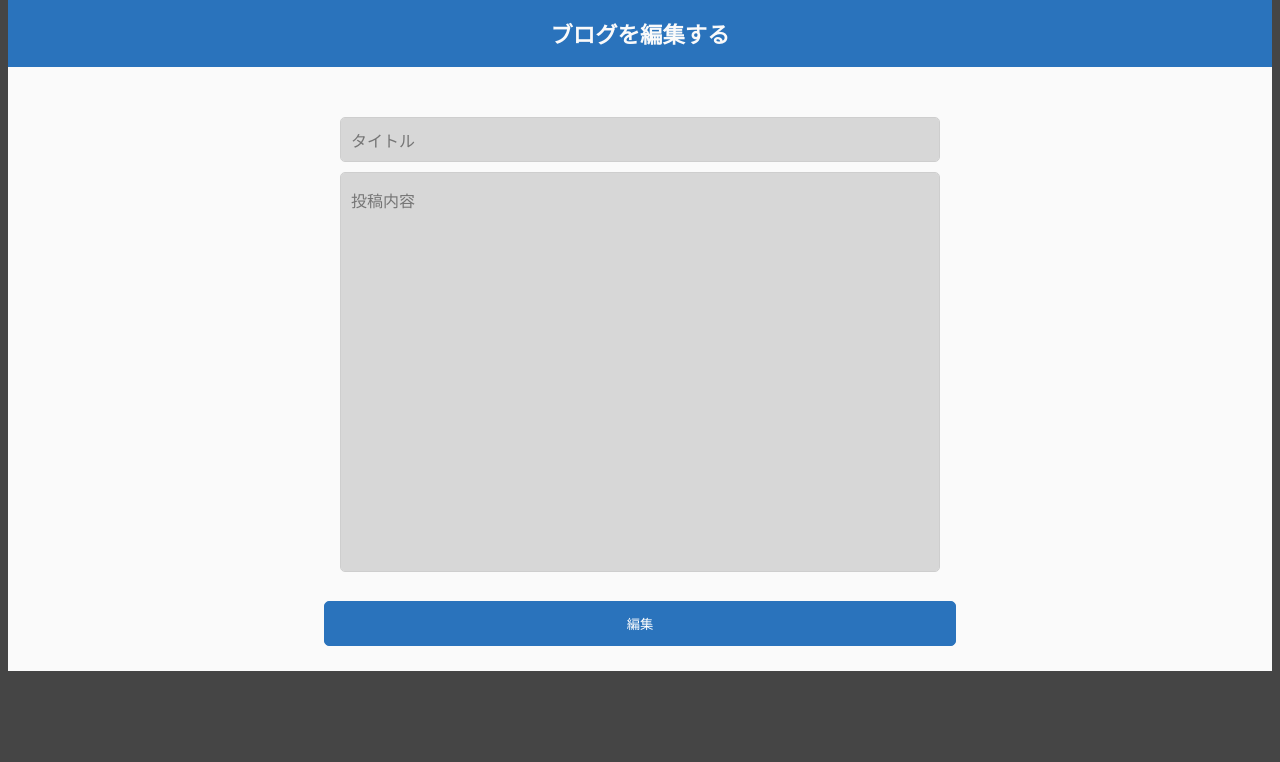
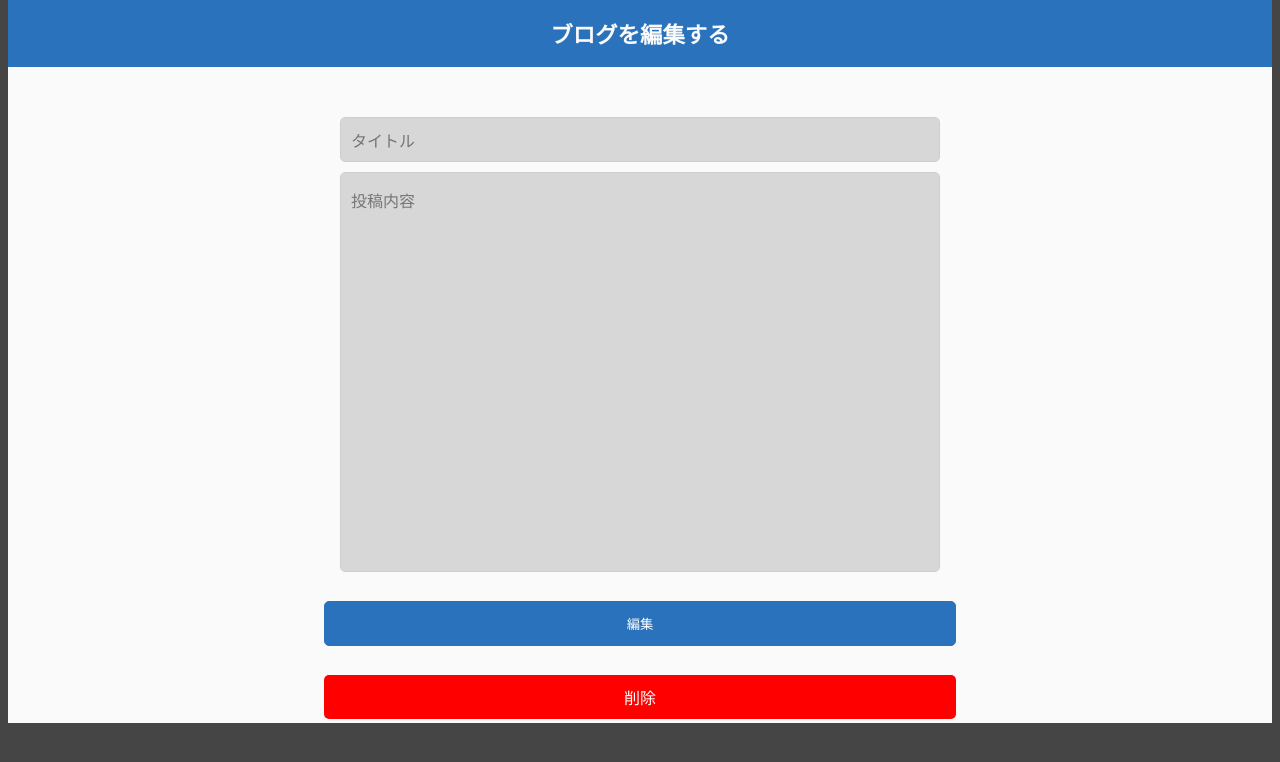
Before and after one commit to 2024AIT-OOP2-G18/flask-blog, a Flask app: template templates/edit.html in a window 1280 px wide. Shown: the part 16-778 px from the top of the page. Run offline with Flask 3, Linux system fonts and the light colour scheme; the template is opened without the code that fills it, so the values that code supplies are empty.

Commit message:
削除ボタンの実装

```diff
--- a/routes/edit.py
+++ b/routes/edit.py
@@ -5,7 +5,7 @@ from datetime import datetime
 # ブログ追加処理
 edit_bp = Blueprint('edit',__name__, url_prefix="/edit")
 
-@edit_bp.route('/<int:blog_id>',methods=['GET','POST'])
+@edit_bp.route('/<int:blog_id>',methods=['GET','POST','DELETE'])
 def route(blog_id):
     if request.method == 'GET':
         blog = Blog.get_by_id(blog_id)
@@ -20,3 +20,7 @@ def route(blog_id):
         blog.updated_at = datetime.now()
         blog.save()
         return redirect(url_for('view.blog_detail',blog_id=blog_id))
+    if request.method == 'DELETE':
+        blog = Blog.get_by_id(blog_id)
+        blog.delete_instance()
+        return '', 200
--- a/static/blog-style.css
+++ b/static/blog-style.css
@@ -80,3 +80,17 @@ body {
     height:400px;
     margin-bottom:10px;
   }
+
+  #deleteBtn {
+    background-color: #ff0000;
+    color: #ffffff;
+    border: none;
+    padding: 10px 20px;
+    text-align: center;
+    text-decoration: none;
+    display: inline-block;
+    font-size: 16px;
+    margin: 4px 2px;
+    cursor: pointer;
+    border-radius: 5px;
+  }
--- a/templates/edit.html
+++ b/templates/edit.html
@@ -20,7 +20,27 @@
                 required>{{ blog.contents}}</textarea><br/>
                 <button id="submit" type="submit">編集</button>
             </form>
+            <button id="deleteBtn" type="submit">削除</button>
         </div>
     </div>
 </body>
+<script>
+    // 削除ボタン
+    const deleteBtn = document.getElementById('deleteBtn');
+    deleteBtn.addEventListener('click', () => {
+        if (window.confirm('本当に削除しますか？')) {
+            // DELETEリクエストを送信
+            fetch('{{ url_for('edit.route', blog_id=blog.id) }}', {
+                method: 'DELETE'
+            }).then((res) => {
+                if (res.ok) {
+                    alert('削除しました');
+                    window.location.href = '{{ url_for('view.view') }}';
+                } else {
+                    alert('削除に失敗しました');
+                }
+            });
+        }
+    });
+</script>
 </html>
```
